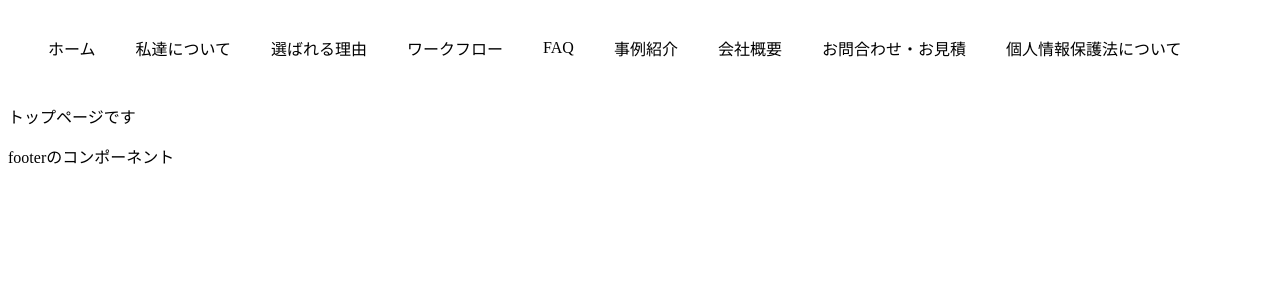
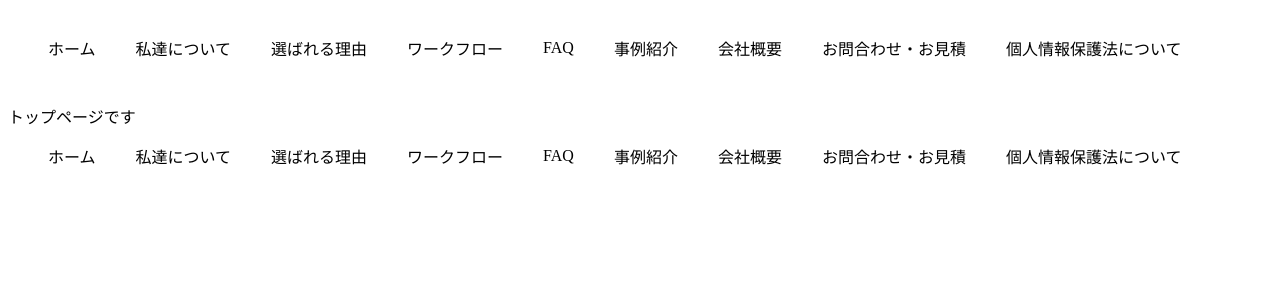
Before and after one commit to maeda-kaoru/ratrun-middle-maeda, a Nuxt app in the folder ratrun-middle/: page / in a window 1280 px wide. Shown: the top 300 px of the page. Built offline with nearby package versions, Linux system fonts and the light colour scheme.

Commit message:
4/11 footer作成途中

```diff
--- a/ratrun-middle/components/organisms/AppFooter/AppFooter.vue
+++ b/ratrun-middle/components/organisms/AppFooter/AppFooter.vue
@@ -1,8 +1,108 @@
 <template>
-  <div>footerのコンポーネント</div>
+  <footer>
+    <div class="menu">
+      <nuxt-link v-for="(link, key) in links" :key="key" :to="link.to">{{
+        link.text
+      }}</nuxt-link>
+      <nuxt-link v-for="(link, key) in secondLinks" :key="key" :to="link.to">{{
+        link.text
+      }}</nuxt-link>
+    </div>
+    <button class="img-area" @click="clickMenu">
+      <img src="../../../assets/img/hamburger.svg" />
+    </button>
+    <AppMobileMenu v-if="isMenu" />
+  </footer>
 </template>
+
 <script>
-export default {};
+import { AppMobileMenu } from "../../molecules/Menu";
+
+export default {
+  components: { AppMobileMenu },
+
+  setup() {
+    const clickMenu = () => {
+      isMenu.value = !isMenu.value;
+    };
+    const isMenu = ref(false);
+    const links = reactive([
+      { text: "ホーム", to: "#" },
+      { text: "私達について", to: "#" },
+      { text: "選ばれる理由", to: "#" },
+      { text: "ワークフロー", to: "#" },
+      { text: "FAQ", to: "#" },
+      { text: "事例紹介", to: "#" },
+      { text: "会社概要", to: "#" },
+      { text: "お問合わせ・お見積", to: "#" },
+    ]);
+    const secondLinks = reactive([{ text: "個人情報保護法について", to: "#" }]);
+    return { links, clickMenu, isMenu, secondLinks };
+  },
+};
 </script>
-<style scoped>
+
+<style lang='scss' scoped>
+.img-area {
+  width: 100%;
+  display: none;
+
+  @include tablet {
+    display: block;
+  }
+}
+img {
+  width: 15%;
+  display: flex;
+  margin-left: auto;
+  margin-right: 20px;
+}
+header {
+  padding: 0 0px;
+  height: 80px;
+}
+.menu {
+  display: flex;
+  gap: 40px;
+  margin-left: 40px;
+  align-items: center;
+  height: 100%;
+  @include tablet {
+    display: none;
+  }
+}
+
+.menu a {
+  text-decoration: none;
+  color: #000;
+}
+.header-right {
+  width: 50%;
+  padding-right: 50px;
+  margin-left: auto;
+}
+.header-right-title {
+  font-size: 70px;
+}
+@include tablet {
+  .sp-menu {
+    position: fixed;
+    width: 100%;
+    height: 730px;
+  }
+  .sp-menu a {
+    text-decoration: none;
+    color: #000;
+  }
+  .mobile-menu {
+    width: 80%;
+    height: 650px;
+    text-align: left;
+    display: flex;
+    flex-direction: column;
+    gap: 30px;
+    padding-left: 50px;
+    padding-top: 50px;
+  }
+}
 </style>
```
